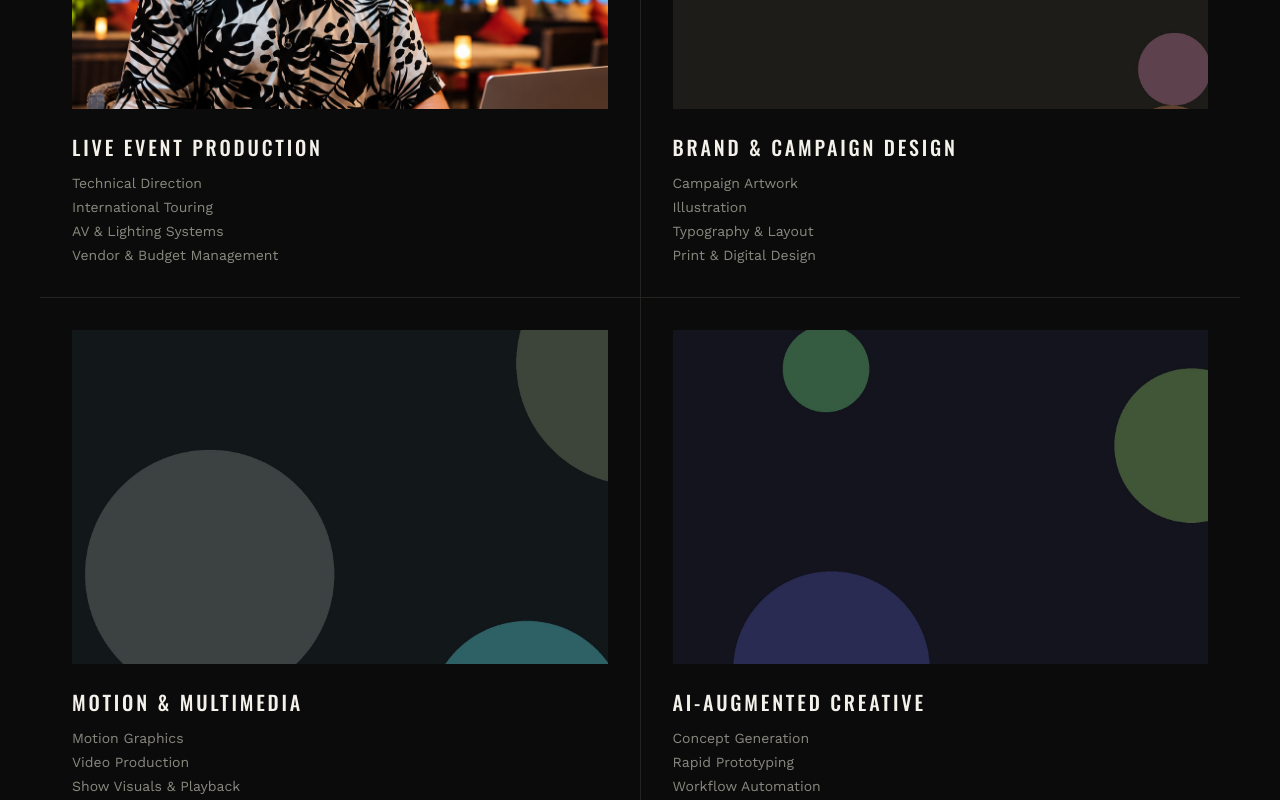
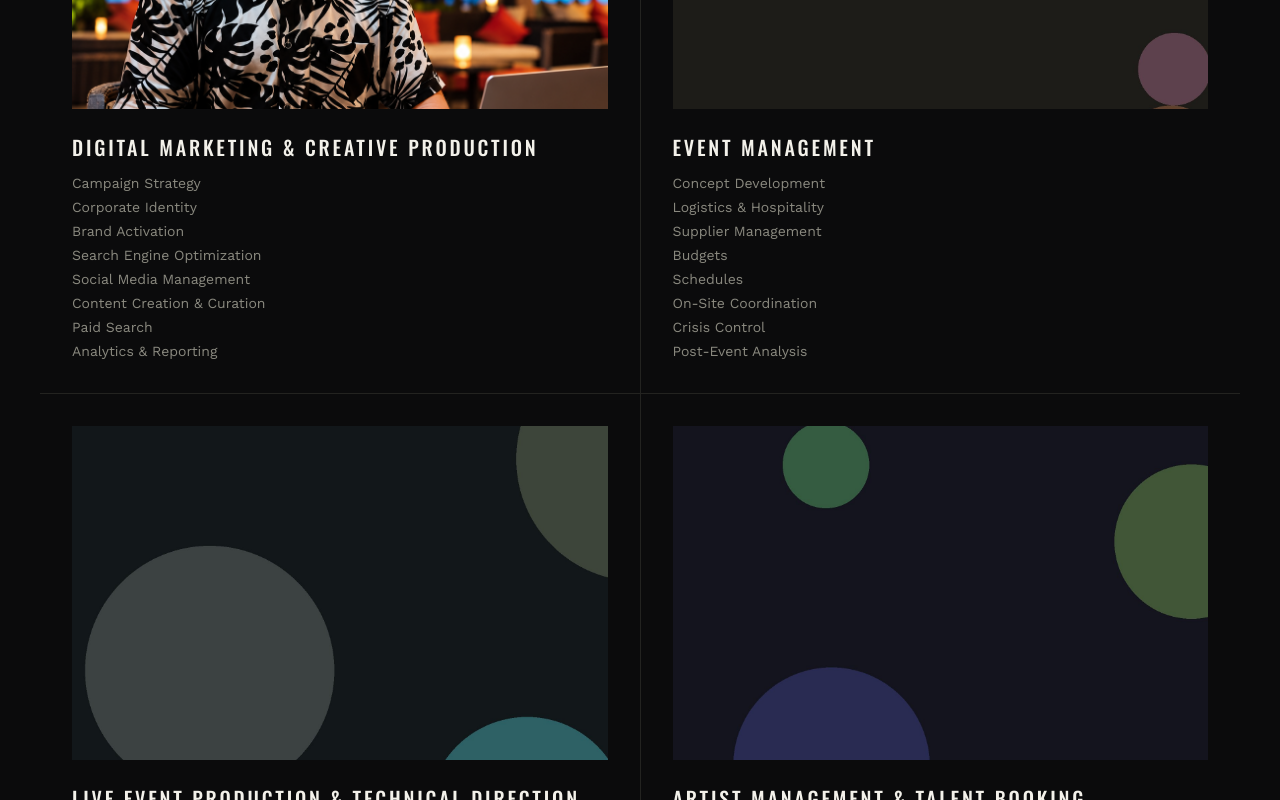
Before and after one commit to Jadd-Hard/jadd-hard-portfolio, a Next.js app: page / in a window 1280 px wide. Shown: the part 2880-3680 px from the top of the page. Built offline with nearby package versions, Linux system fonts and the light colour scheme.

Commit message:
Revise profile skills and services for clarity and detail; update descriptions to better reflect expertise and offerings

```diff
--- a/content/site.ts
+++ b/content/site.ts
@@ -100,31 +100,30 @@ export const profile = {
   ],
   cvUrl: "/resume.pdf",
   skills: [
-    { name: "Live Production", level: 5 },
-    { name: "Brand & Campaign Design", level: 5 },
-    { name: "Motion & Multimedia", level: 4 },
-    { name: "Illustration & Layout", level: 4 },
-    { name: "AI-Augmented Workflows", level: 4 },
+    { name: "Multimedia Design", description: "Illustration, Motion Graphics, Video Editing, 3D Animation, Social Media Content, Layout & Editorial, Visual Communication" },
+    { name: "Events & Production", description: "Sound Engineering, Lighting Design, Visuals, Systems Integration, Technical Direction & Management, Vendor & Budget Management" },
+    { name: "Business & Leadership", description: "Strategic Planning, Creative Strategy,Team Management, Client Relations, Project Execution" },
+    { name: "Software & Tools", description: "Adobe Photoshop, Illustrator, InDesign, Premiere Pro, After Effects, Lightroom, Audition, Animate, Logic Pro, Ableton, AutoCAD, Unreal Engine" },
   ],
   services: [
     {
-      title: "Live Event Production",
-      items: ["Technical Direction", "International Touring", "AV & Lighting Systems", "Vendor & Budget Management"],
+      title: "Digital Marketing & Creative Production",
+      items: ["Campaign Strategy", "Corporate Identity", "Brand Activation", "Search Engine Optimization", "Social Media Management", "Content Creation & Curation", "Paid Search", "Analytics & Reporting"],
       image: "/portrait.png",
     },
     {
-      title: "Brand & Campaign Design",
-      items: ["Campaign Artwork", "Illustration", "Typography & Layout", "Print & Digital Design"],
+      title: "Event Management",
+      items: ["Concept Development", "Logistics & Hospitality", "Supplier Management", "Budgets", "Schedules", "On-Site Coordination", "Crisis Control","Post-Event Analysis"],
       image: "/work/monolith/cover.jpg",
     },
     {
-      title: "Motion & Multimedia",
-      items: ["Motion Graphics", "Video Production", "Show Visuals & Playback", "Experiential Design"],
+      title: "Live Event Production & Technical Direction",
+      items: ["FOH Engineering", "Lighting Design & Operation", "Equipment Specification", "Stage Management", "Troubleshooting", "LED Screen Design", "Equipment Specification", "Power Distribution" ],
       image: "/work/glasswork/cover.jpg",
     },
     {
-      title: "AI-Augmented Creative",
-      items: ["Concept Generation", "Rapid Prototyping", "Workflow Automation", "AI-Assisted Content"],
+      title: "Artist Management & Talent Booking",
+      items: ["Artist Representation", "Talent Booking", "Opportunity Sourcing", "Fee Negotiation", "Contract Management", "Artist Scheduling", "Rider Management", "Performance Coordination"],
       image: "/work/aurora/cover.jpg",
     },
   ],
```
